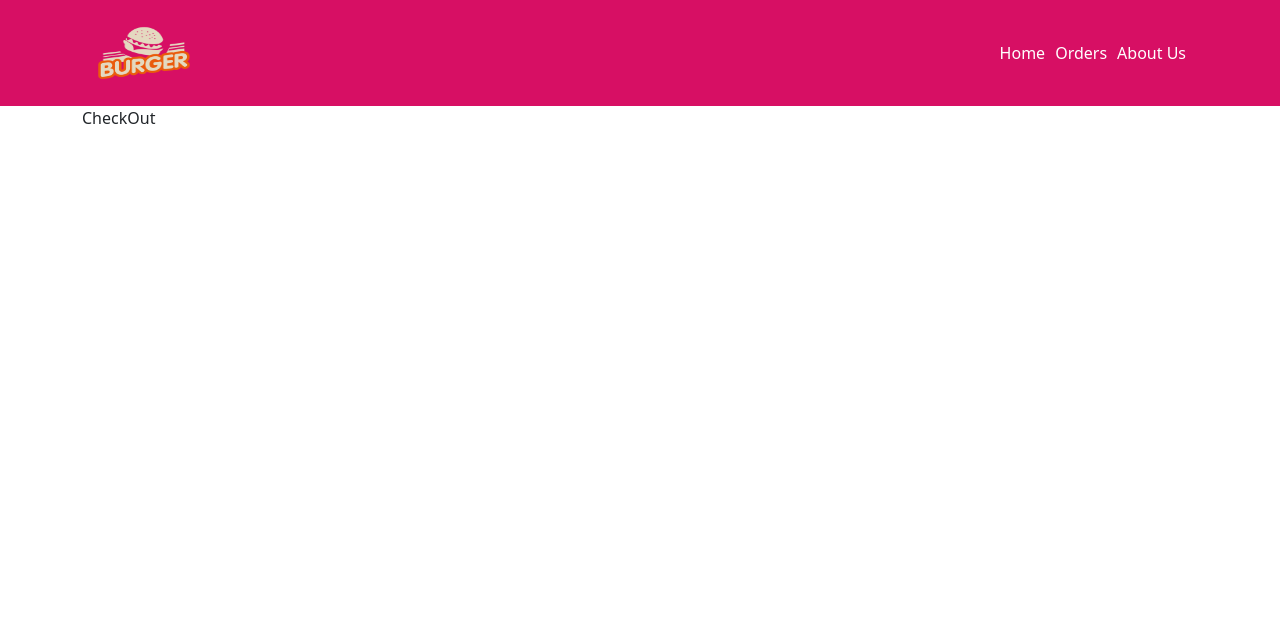
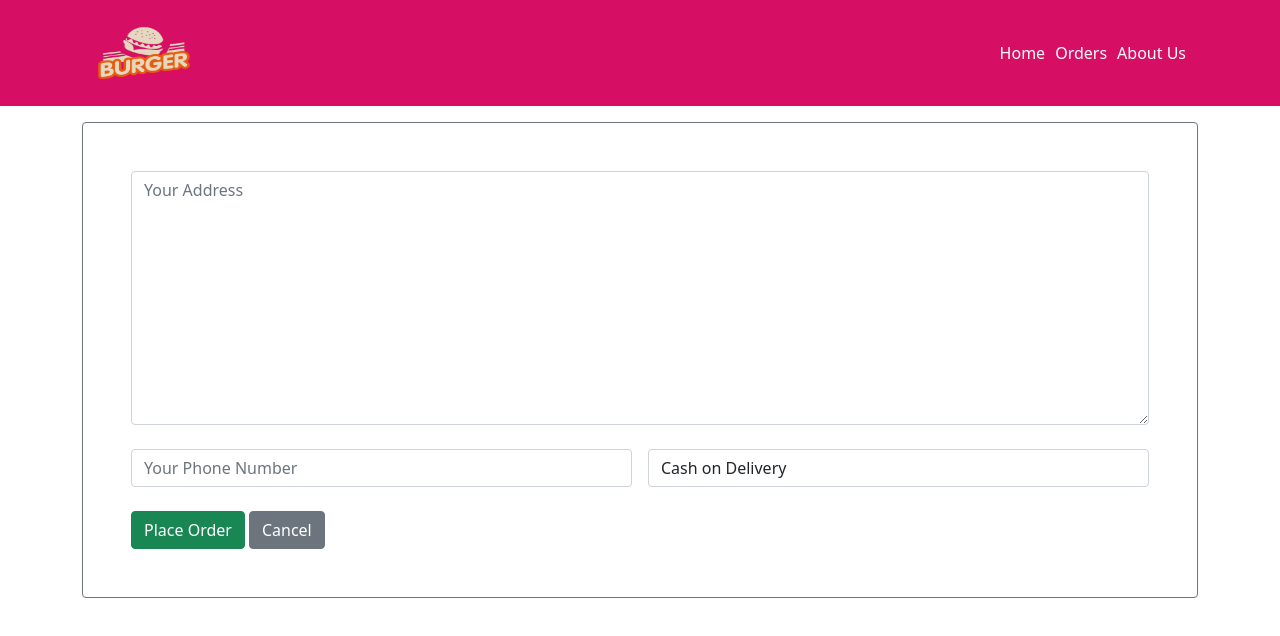
Before and after one commit to wapborhan/burger-builder, a React (Create React App) app: page /checkout in a window 1280 px wide. Shown: the top 636 px of the page. Built offline with nearby package versions, Linux system fonts and the light colour scheme.

Commit message:
checkout page design

```diff
--- a/src/components/Orders/Ckeckout/CheckOut.js
+++ b/src/components/Orders/Ckeckout/CheckOut.js
@@ -1,7 +1,84 @@
 import React, { Component } from "react";
+import { Button } from "reactstrap";
+import GoBack from "./GoBack";
 
-export default class CheckOut extends Component {
+class CheckOut extends Component {
+  state = {
+    values: {
+      deliveryAddress: "",
+      phone: "",
+      paymentType: "Cash on Delivery",
+    },
+  };
+
+  goBack = () => {
+    this.props.history.goBack("/");
+  };
+  componentDidMount() {}
+
+  inputChangeHandler = (e) => {
+    this.setState({
+      values: {
+        ...this.state.values,
+        [e.target.name]: e.target.value,
+      },
+    });
+  };
+
+  submitHandler = () => {
+    console.log(this.state.values);
+  };
+
   render() {
-    return <div>CheckOut</div>;
+    return (
+      <div className="mt-3">
+        <form className="border border-secondary shadow-1 rounded p-5">
+          <textarea
+            name="deliveryAddress"
+            id="deliveryAddress"
+            value={this.state.values.deliveryAddress}
+            className="form-control"
+            cols="10"
+            rows="10"
+            placeholder="Your Address"
+            onChange={(e) => this.inputChangeHandler(e)}
+          ></textarea>
+          <br />
+          <div className="d-flex w-100">
+            <input
+              type="text"
+              name="phone"
+              id="phone"
+              value={this.state.values.phone}
+              className="form-control w-75 mx-auto"
+              onChange={(e) => this.inputChangeHandler(e)}
+              placeholder="Your Phone Number"
+            />
+
+            <select
+              name="paymentType"
+              className="form-control w-75 ms-3"
+              value={this.state.values.paymentType}
+              onChange={(e) => this.inputChangeHandler(e)}
+              id=""
+            >
+              <option value="Cash on Delivery">Cash on Delivery</option>
+              <option value="Bkash">Bkash</option>
+            </select>
+          </div>
+          <br />
+          <Button
+            color="success"
+            className="ms-auto"
+            onClick={this.submitHandler}
+          >
+            Place Order
+          </Button>
+          <GoBack />
+        </form>
+      </div>
+    );
   }
 }
+
+export default CheckOut;
--- /dev/null
+++ b/src/components/Orders/Ckeckout/GoBack.js
@@ -0,0 +1,16 @@
+import { Fragment } from "react";
+import { useNavigate } from "react-router-dom";
+import { Button } from "reactstrap";
+
+function GoBack() {
+  const navigate = useNavigate();
+  return (
+    <Fragment>
+      <Button onClick={() => navigate("/")} color="secondary" className="ms-1">
+        Cancel
+      </Button>
+    </Fragment>
+  );
+}
+
+export default GoBack;
--- a/src/components/burgerBuilder/BurgerBuilder.js
+++ b/src/components/burgerBuilder/BurgerBuilder.js
@@ -9,6 +9,7 @@ import {
   removeIngredient,
   updatePurchasable,
 } from "../../redux/actionCreators";
+import ChekoutBTN from "./button/CheckoutBTN";
 
 const mapStateToProps = (state) => {
   return {
@@ -71,9 +72,7 @@ class BurgerBuilder extends Component {
             <h5>Total Price: {this.props.totalPrice.toFixed(2)} BDT</h5>
           </ModalBody>
           <ModalFooter>
-            <Button color="success" onClick={this.handelCheckout}>
-              Continue to Checkout
-            </Button>
+            <ChekoutBTN />
             <Button color="secondary" onClick={this.toggleModal}>
               Cancel
             </Button>
--- /dev/null
+++ b/src/components/burgerBuilder/button/CheckoutBTN.js
@@ -0,0 +1,16 @@
+import { Fragment } from "react";
+import { useNavigate } from "react-router-dom";
+import { Button } from "reactstrap";
+
+function History() {
+  const navigate = useNavigate();
+  return (
+    <Fragment>
+      <Button color="success" onClick={() => navigate("/checkout")}>
+        Continue to Checkout
+      </Button>
+    </Fragment>
+  );
+}
+
+export default History;
```
